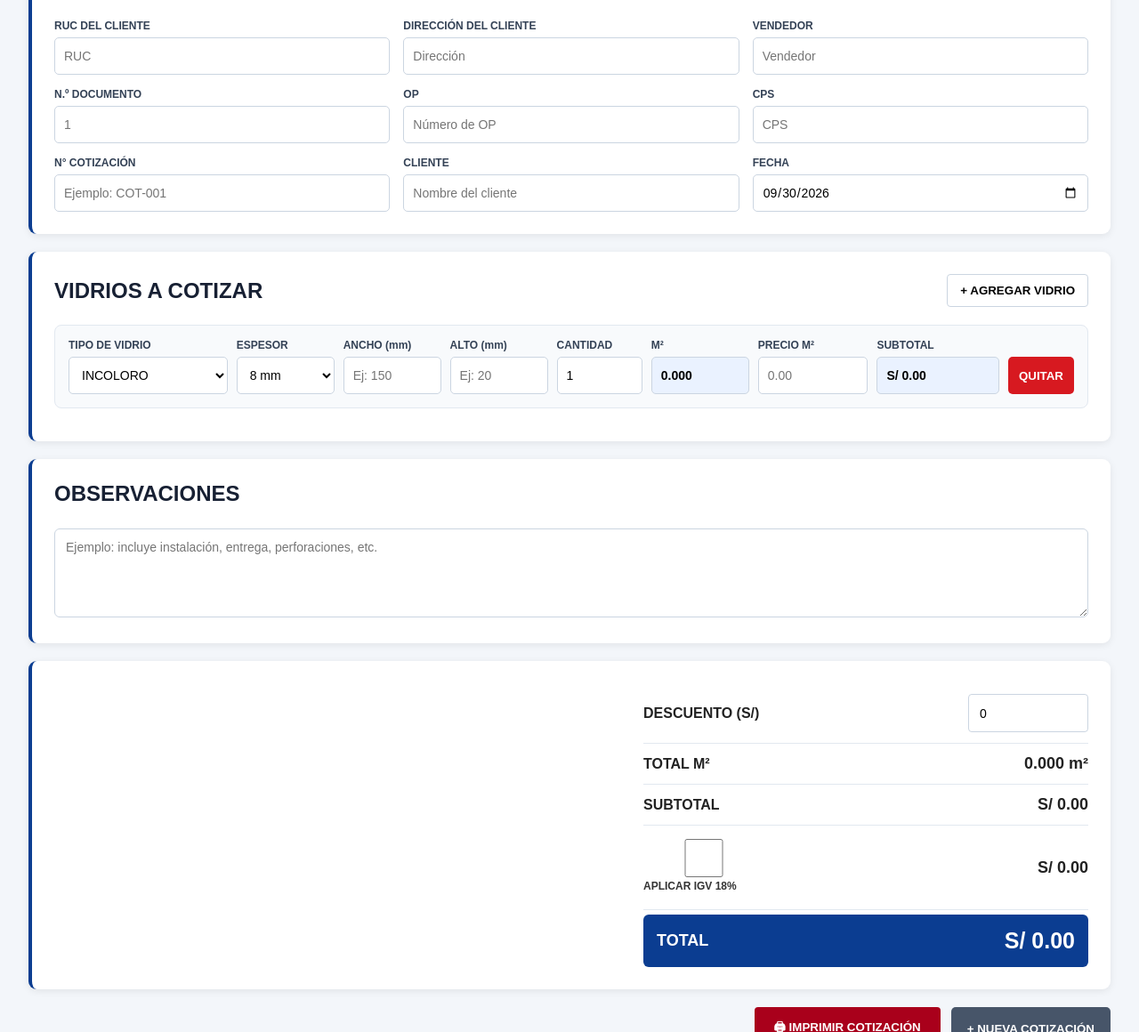
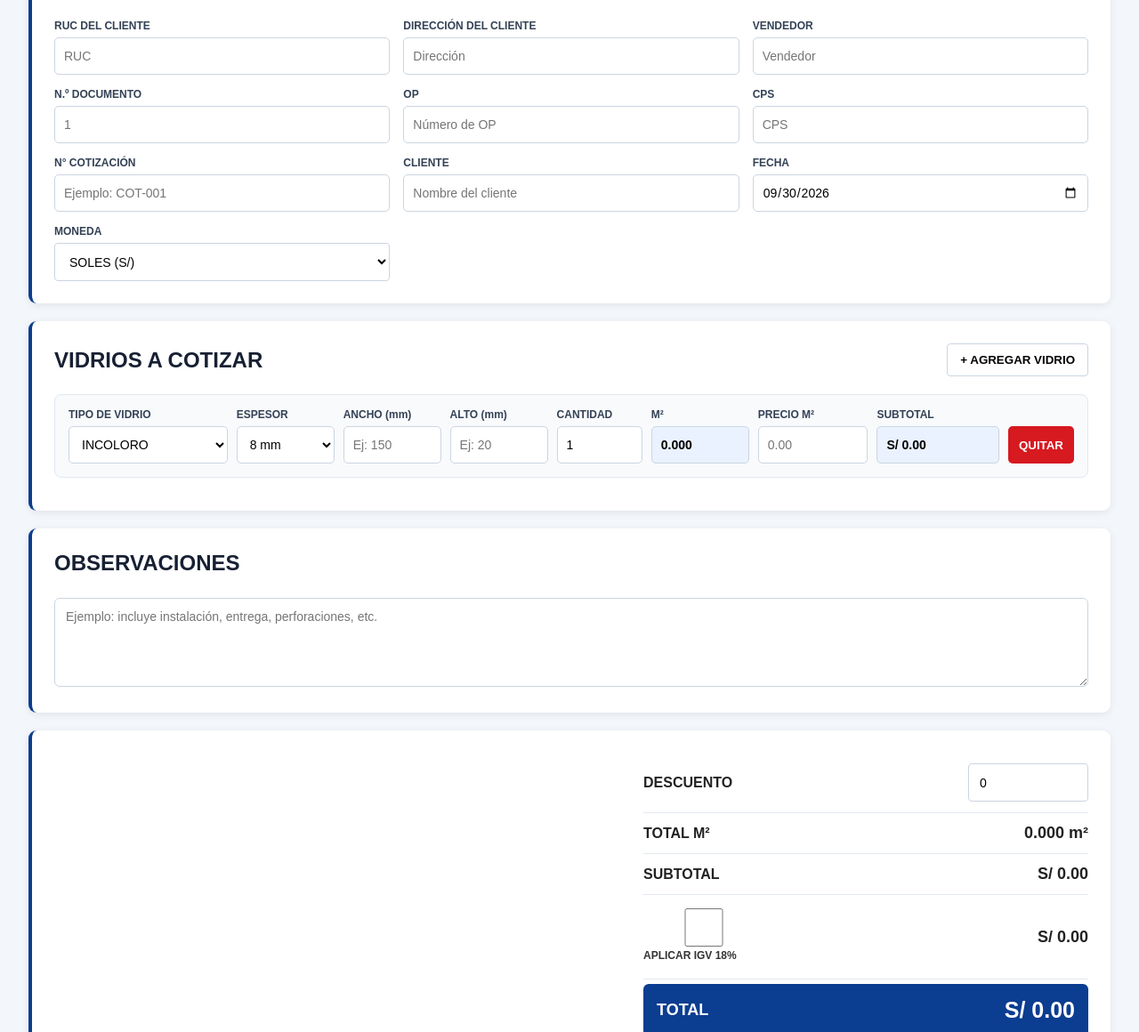
Before and after one commit to jhonalexandercornejo-web/sistema-vidrio2026, a website: page cotizaciones.html in a window 1280 px wide. Shown: the part 301-1461 px from the top of the page at 89% size. Drawn offline with Linux system fonts and the light colour scheme.

Commit message:
Update cotizaciones.html

```diff
--- a/cotizaciones.html
+++ b/cotizaciones.html
@@ -19,7 +19,6 @@
     >
 </head>
 
-
 <body>
 
 <header>
@@ -31,36 +30,23 @@
     >
 
     <div>
-
-        <h1>
-            VIDRIO TEMPLADO
-        </h1>
-
-        <p>
-            COTIZACIONES
-        </p>
-
+        <h1>VIDRIO TEMPLADO</h1>
+        <p>COTIZACIONES</p>
     </div>
 
 </header>
-
 
 <main>
 
     <div class="cabecera-cotizacion">
 
         <div>
-
-            <h1>
-                COTIZADOR DE VIDRIOS
-            </h1>
+            <h1>COTIZADOR DE VIDRIOS</h1>
 
             <p>
                 Calcula automáticamente metros cuadrados y precios.
             </p>
-
         </div>
-
 
         <a
             href="index.html"
@@ -76,60 +62,121 @@
 
     <section class="panel">
 
-        <h2>
-            DATOS DE LA COTIZACIÓN
-        </h2>
+        <h2>DATOS DE LA COTIZACIÓN</h2>
+
+        <div class="datos-cotizacion">
+
+            <div>
+                <label>RUC DEL CLIENTE</label>
+
+                <input
+                    id="rucCotizacion"
+                    inputmode="numeric"
+                    maxlength="11"
+                    placeholder="RUC"
+                >
+            </div>
 
 
-        <div class="datos-cotizacion">
-            <div><label>RUC DEL CLIENTE</label><input id="rucCotizacion" inputmode="numeric" maxlength="11" placeholder="RUC"></div>
-            <div><label>DIRECCIÓN DEL CLIENTE</label><input id="direccionCotizacion" placeholder="Dirección"></div>
-            <div><label>VENDEDOR</label><input id="vendedorCotizacion" placeholder="Vendedor"></div>
-            <div><label>N.º DOCUMENTO</label><input id="documentoCotizacion" placeholder="1"></div>
-            <div><label>OP</label><input id="opCotizacion" placeholder="Número de OP"></div>
-            <div><label>CPS</label><input id="cpsCotizacion" placeholder="CPS"></div>
+            <div>
+                <label>DIRECCIÓN DEL CLIENTE</label>
+
+                <input
+                    id="direccionCotizacion"
+                    placeholder="Dirección"
+                >
+            </div>
+
 
             <div>
+                <label>VENDEDOR</label>
 
-                <label>
-                    N° COTIZACIÓN
-                </label>
+                <input
+                    id="vendedorCotizacion"
+                    placeholder="Vendedor"
+                >
+            </div>
+
+
+            <div>
+                <label>N.º DOCUMENTO</label>
+
+                <input
+                    id="documentoCotizacion"
+                    placeholder="1"
+                >
+            </div>
+
+
+            <div>
+                <label>OP</label>
+
+                <input
+                    id="opCotizacion"
+                    placeholder="Número de OP"
+                >
+            </div>
+
+
+            <div>
+                <label>CPS</label>
+
+                <input
+                    id="cpsCotizacion"
+                    placeholder="CPS"
+                >
+            </div>
+
+
+            <div>
+                <label>N° COTIZACIÓN</label>
 
                 <input
                     id="numeroCotizacion"
                     type="text"
-                     placeholder="Ejemplo: COT-001"
+                    placeholder="Ejemplo: COT-001"
                 >
-
             </div>
 
 
             <div>
-
-                <label>
-                    CLIENTE
-                </label>
+                <label>CLIENTE</label>
 
                 <input
                     id="clienteCotizacion"
                     type="text"
                     placeholder="Nombre del cliente"
                 >
-
             </div>
 
 
             <div>
-
-                <label>
-                    FECHA
-                </label>
+                <label>FECHA</label>
 
                 <input
                     id="fechaCotizacion"
                     type="date"
                 >
+            </div>
 
+
+            <!-- MONEDA -->
+
+            <div>
+                <label>MONEDA</label>
+
+                <select
+                    id="monedaCotizacion"
+                    onchange="calcularCotizacion()"
+                >
+                    <option value="PEN">
+                        SOLES (S/)
+                    </option>
+
+                    <option value="USD">
+                        DÓLARES (US$)
+                    </option>
+                </select>
             </div>
 
         </div>
@@ -143,12 +190,10 @@
 
         <div class="titulo-cotizacion">
 
-            <h2>
-                VIDRIOS A COTIZAR
-            </h2>
-
+            <h2>VIDRIOS A COTIZAR</h2>
 
             <button
+                type="button"
                 class="btn-agregar"
                 onclick="agregarFilaCotizacion()"
             >
@@ -156,7 +201,6 @@
             </button>
 
         </div>
-
 
         <div id="listaCotizacion"></div>
 
@@ -167,10 +211,7 @@
 
     <section class="panel">
 
-        <h2>
-            OBSERVACIONES
-        </h2>
-
+        <h2>OBSERVACIONES</h2>
 
         <textarea
             id="observacionesCotizacion"
@@ -186,16 +227,30 @@
     <section class="panel">
 
         <div class="resumen-cotizacion">
-            <div class="linea-total"><span>DESCUENTO (S/)</span><input id="descuentoCotizacion" type="number" min="0" step="0.01" value="0" oninput="calcularCotizacion()" style="max-width:135px"></div>
 
             <div class="linea-total">
 
-                <span>
-                    TOTAL M²
-                </span>
+                <span>DESCUENTO</span>
+
+                <input
+                    id="descuentoCotizacion"
+                    type="number"
+                    min="0"
+                    step="0.01"
+                    value="0"
+                    oninput="calcularCotizacion()"
+                    style="max-width:135px"
+                >
+
+            </div>
+
+
+            <div class="linea-total">
+
+                <span>TOTAL M²</span>
 
                 <strong id="totalMetrosCotizacion">
-                    0.00 m²
+                    0.000 m²
                 </strong>
 
             </div>
@@ -203,9 +258,7 @@
 
             <div class="linea-total">
 
-                <span>
-                    SUBTOTAL
-                </span>
+                <span>SUBTOTAL</span>
 
                 <strong id="subtotalCotizacion">
                     S/ 0.00
@@ -228,7 +281,6 @@
 
                 </label>
 
-
                 <strong id="igvCotizacion">
                     S/ 0.00
                 </strong>
@@ -238,9 +290,7 @@
 
             <div class="linea-total total-final">
 
-                <span>
-                    TOTAL
-                </span>
+                <span>TOTAL</span>
 
                 <strong id="totalCotizacion">
                     S/ 0.00
@@ -277,7 +327,12 @@
 </main>
 
 
-<div id="hojaImpresion" aria-hidden="true"></div>
+<div
+    id="hojaImpresion"
+    aria-hidden="true"
+></div>
+
+
 <script src="cotizaciones.js"></script>
 
 </body>
```
